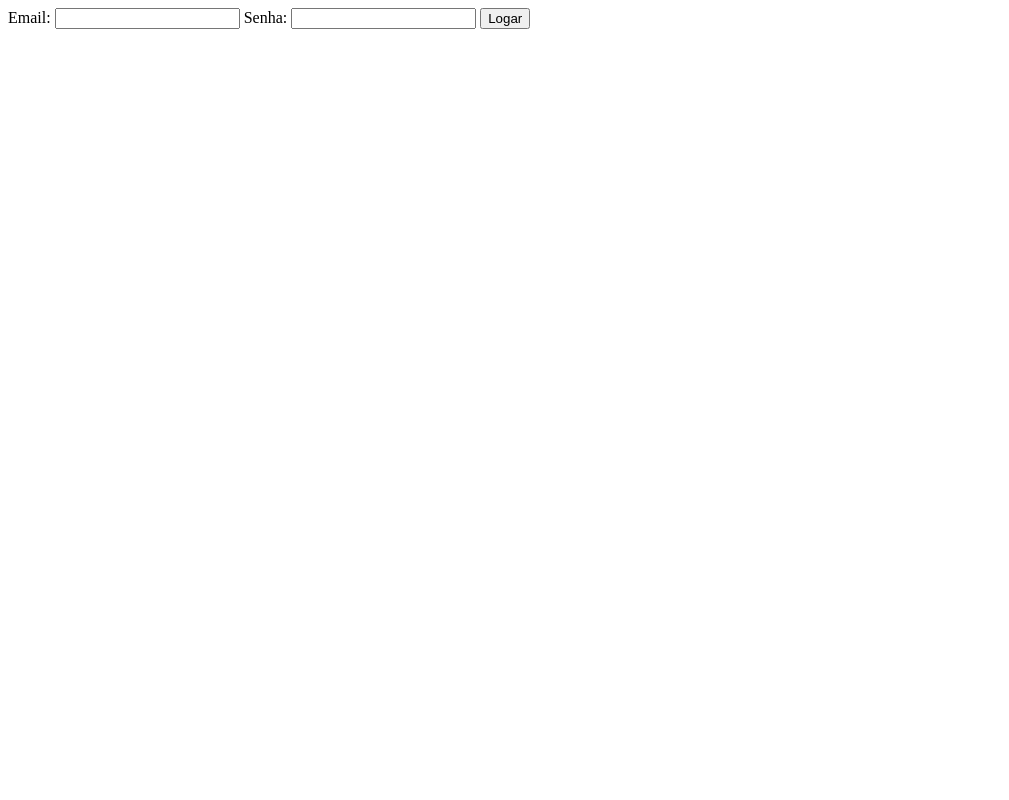
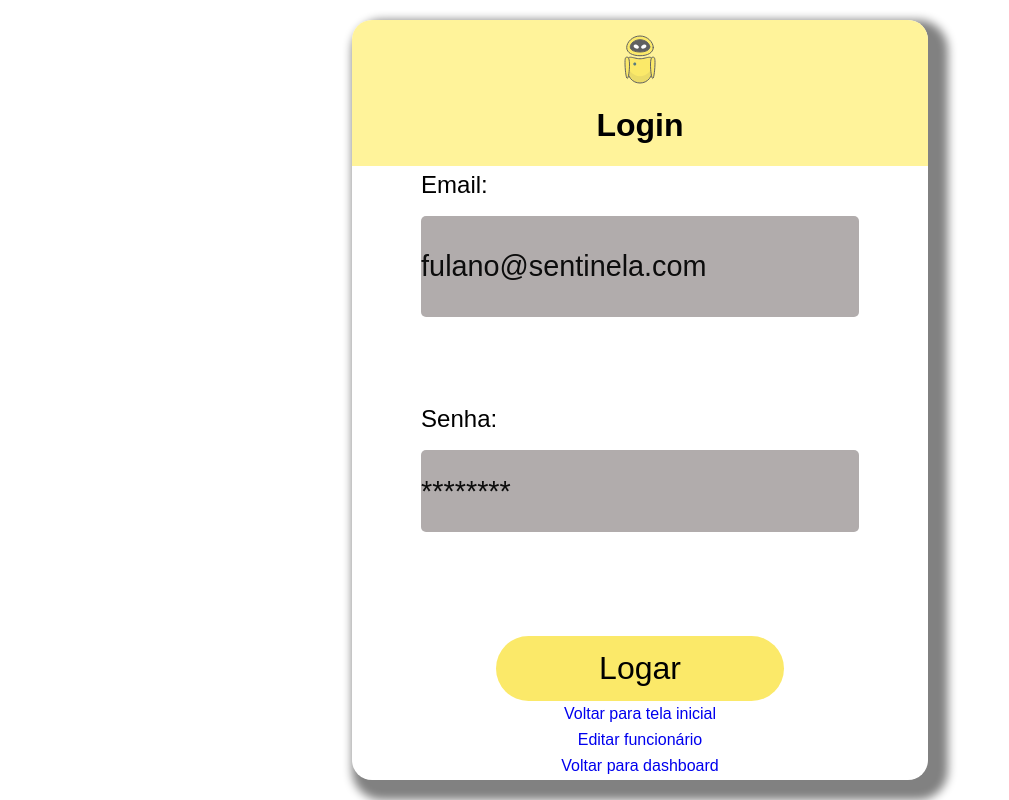
Before and after one commit to Sentinela-G3/Sentinela, a website: page public/login.html in a window 1280 px wide. Shown: the whole page, without its empty margins (0-1009 px from the left). Drawn offline with Linux system fonts and the light colour scheme.

Commit message:
Atualizando alterações no css da pagina de login (Alteração feita 17/03/2025)

```diff
--- a/public/login.html
+++ b/public/login.html
@@ -3,15 +3,35 @@
 <head>
     <meta charset="UTF-8">
     <meta name="viewport" content="width=device-width, initial-scale=1.0">
+    <link rel="stylesheet" href="./css/cadastros.css">
     <title>Login Sentinela</title>
 </head>
 <body>
 
-Email: <input type="text" id="input_email">
-Senha: <input type="text" id="input_senha">
-
-<button onclick="login()">Logar</button>
-
+    <div class="container_section1">
+        <div class="logo big_logo">
+          <img src="./assets/img/Icon Container.svg">
+          <h1>Login</h1>
+        </div>
+        <div class="formulario">
+          <div>
+            <label class="">Email:</label>
+            <div class="nome">
+              <input type="text" class="" id="input_email" placeholder="fulano@sentinela.com">
+            </div>
+          </div>
+          <div>
+            <label class="">Senha:</label>
+            <input type="password" class="" id="input_senha" placeholder="********">
+          </div>
+        </div>
+        <div class="div_button">
+          <button onclick="login()">Logar</button>
+          <a href="./index.html" class="troca-tela">Voltar para tela inicial</a>
+          <a href="./edicaoFuncionario.html" class="troca-tela">Editar funcionário</a>
+          <a href="./dash_realTime.html" class="troca-tela">Voltar para dashboard</a>
+        </div>
+      </div>
 </body>
 </html>
 
```
